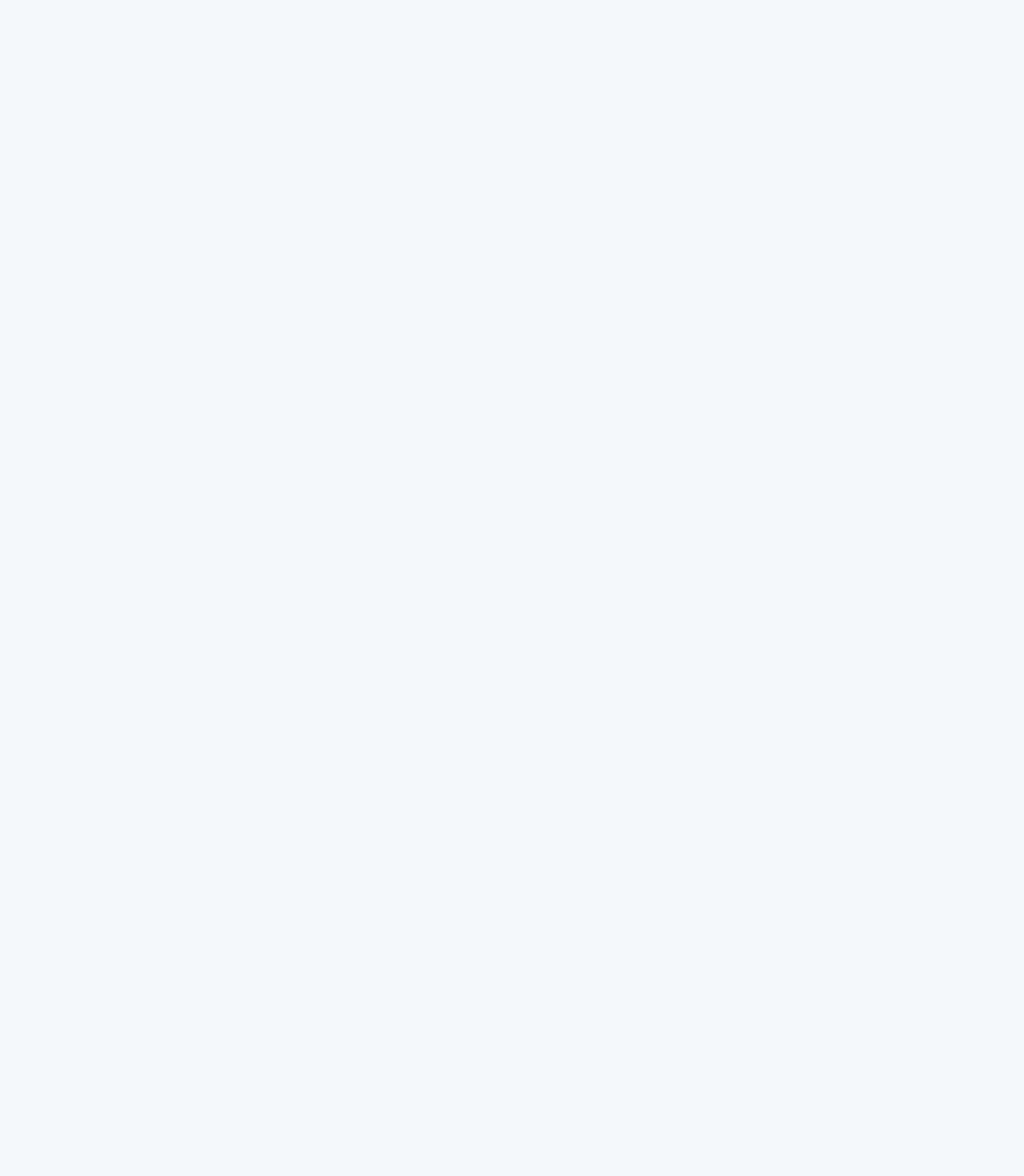
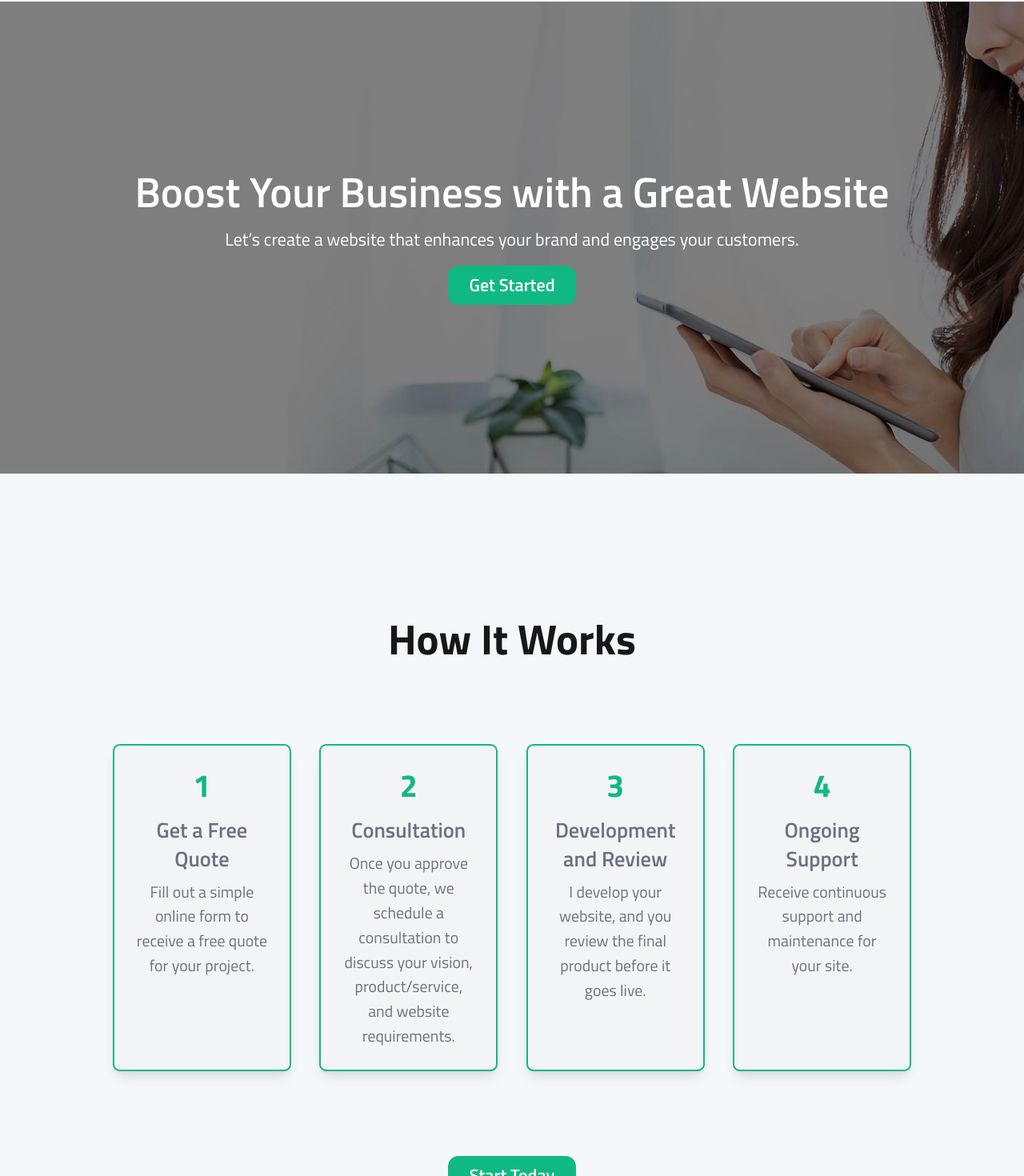
Before and after one commit to Zgibbs58/zach-web-dev-nextjs, a Next.js app: page / in a window 1280 px wide. Shown: the part 5208-6678 px from the top of the page at 80% size. Before the commit the page ends 5210 px from the top, so only its background shows below. Built offline with nearby package versions, Linux system fonts and the light colour scheme.

Commit message:
Added the Steps section and seperated out the cards into a new component to move the client component out of the server component.

```diff
--- a/src/app/assets/QuoteSvg.tsx
+++ b/src/app/assets/QuoteSvg.tsx
@@ -6,7 +6,7 @@ const QuoteSvg = () => {
     <motion.svg
       initial={{ opacity: 0, y: 100 }}
       whileInView={{ opacity: 1, y: 0 }}
-      transition={{ duration: 0.5 }}
+      transition={{ duration: 0.5, delay: 0.1 }}
       viewport={{ once: true, amount: 0.2 }}
       className="inline-block align-top"
       xmlns="http://www.w3.org/2000/svg"
--- a/src/app/components/AnimatedHeader.tsx
+++ b/src/app/components/AnimatedHeader.tsx
@@ -6,7 +6,7 @@ export default function AnimatedHeader({ text, xVal }: { text: string; xVal: num
     <motion.h3
       initial={{ opacity: 0, x: xVal }}
       whileInView={{ opacity: 1, x: 0 }}
-      transition={{ duration: 0.5 }}
+      transition={{ duration: 0.5, delay: 0.1 }}
       viewport={{ once: true, amount: 0.2 }}
       className="text-3xl lg:text-5xl font-bold"
     >
--- /dev/null
+++ b/src/app/components/CtaSection.tsx
@@ -0,0 +1,21 @@
+import Button from "./ui/Button";
+
+export default function CtaSection() {
+  return (
+    <section
+      className="relative bg-no-repeat bg-cover bg-[center_right_-10rem] lg:bg-center text-center px-6 md:px-16 xl:px-32 py-24 xl:py-48"
+      style={{ backgroundImage: "url(/images/HappyTabletUser.jpg)" }}
+    >
+      <div className="absolute inset-0 bg-black opacity-50"></div>
+      <div className="relative flex flex-col items-center gap-4 text-white">
+        <h4 className="text-3xl xl:text-5xl font-semibold">Boost Your Business with a Great Website</h4>
+        <p className="text-xl">Let’s create a website that enhances your brand and engages your customers.</p>
+        <div className="flex gap-6">
+          <Button variant="primary" link="contact">
+            Get Started
+          </Button>
+        </div>
+      </div>
+    </section>
+  );
+}
--- /dev/null
+++ b/src/app/components/StepCard.tsx
@@ -0,0 +1,18 @@
+"use client";
+import { motion } from "framer-motion";
+
+export default function StepCard({ delayVal, stepNum, title, text }: { delayVal: number; stepNum: number; title: string; text: string }) {
+  return (
+    <motion.div
+      initial={{ opacity: 0, x: 50 }}
+      whileInView={{ opacity: 1, x: 0 }}
+      transition={{ duration: 0.5, delay: delayVal }}
+      viewport={{ once: true, amount: 0.2 }}
+      className="flex flex-col items-center shadow-lg p-6 rounded-lg bg-gray-100 border-2 border-emerald-500 dark:border-none"
+    >
+      <div className="text-4xl font-bold text-emerald-500 mb-4">{stepNum}</div>
+      <h3 className="text-2xl font-semibold mb-2">{title}</h3>
+      <p className="text-lg">{text}</p>
+    </motion.div>
+  );
+}
--- /dev/null
+++ b/src/app/components/StepsSection.tsx
@@ -0,0 +1,35 @@
+import Button from "./ui/Button";
+import StepCard from "./StepCard";
+
+const StepsSection = () => {
+  return (
+    <div className="relative flex flex-col justify-center items-center text-center gap-24 px-8 lg:px-32 mt-32 py-20 lg:max-h-screen overflow-hidden">
+      {/* <div className="absolute inset-0 bg-cover bg-right-left" style={{ backgroundImage: "url('/images/stepsSection.jpg')" }}></div>
+      <div className="absolute inset-0 bg-black opacity-20"></div> */}
+      <h2 className="relative text-3xl lg:text-5xl font-bold">How It Works</h2>
+      <div className="relative grid grid-cols-1 md:grid-cols-2 xl:grid-cols-4 gap-8 text-[#6b7280]">
+        <StepCard delayVal={0} stepNum={1} title="Get a Free Quote" text="Fill out a simple online form to receive a free quote for your project." />
+        <StepCard
+          delayVal={0.05}
+          stepNum={2}
+          title="Consultation"
+          text="Once you approve the quote, we schedule a consultation to discuss your vision, product/service, and website requirements."
+        />
+        <StepCard
+          delayVal={0.1}
+          stepNum={3}
+          title="Development and Review"
+          text="I develop your website, and you review the final product before it goes live."
+        />
+        <StepCard delayVal={0.15} stepNum={4} title="Ongoing Support" text="Receive continuous support and maintenance for your site." />
+      </div>
+      <div className="relative">
+        <Button variant="primary" link="contact">
+          Start Today
+        </Button>
+      </div>
+    </div>
+  );
+};
+
+export default StepsSection;
--- a/src/app/page.tsx
+++ b/src/app/page.tsx
@@ -4,6 +4,8 @@ import ValueSection from "./components/ValueSection";
 import ProblemSection from "./components/ProblemSection";
 import WhySection from "./components/WhySection";
 import TestimonailSection from "./components/TestimonialSection";
+import CtaSection from "./components/CtaSection";
+import StepsSection from "./components/StepsSection";
 
 export default function Home() {
   return (
@@ -41,6 +43,8 @@ export default function Home() {
             // },
           ]}
         />
+        <CtaSection />
+        <StepsSection />
       </section>
     </main>
   );
```
